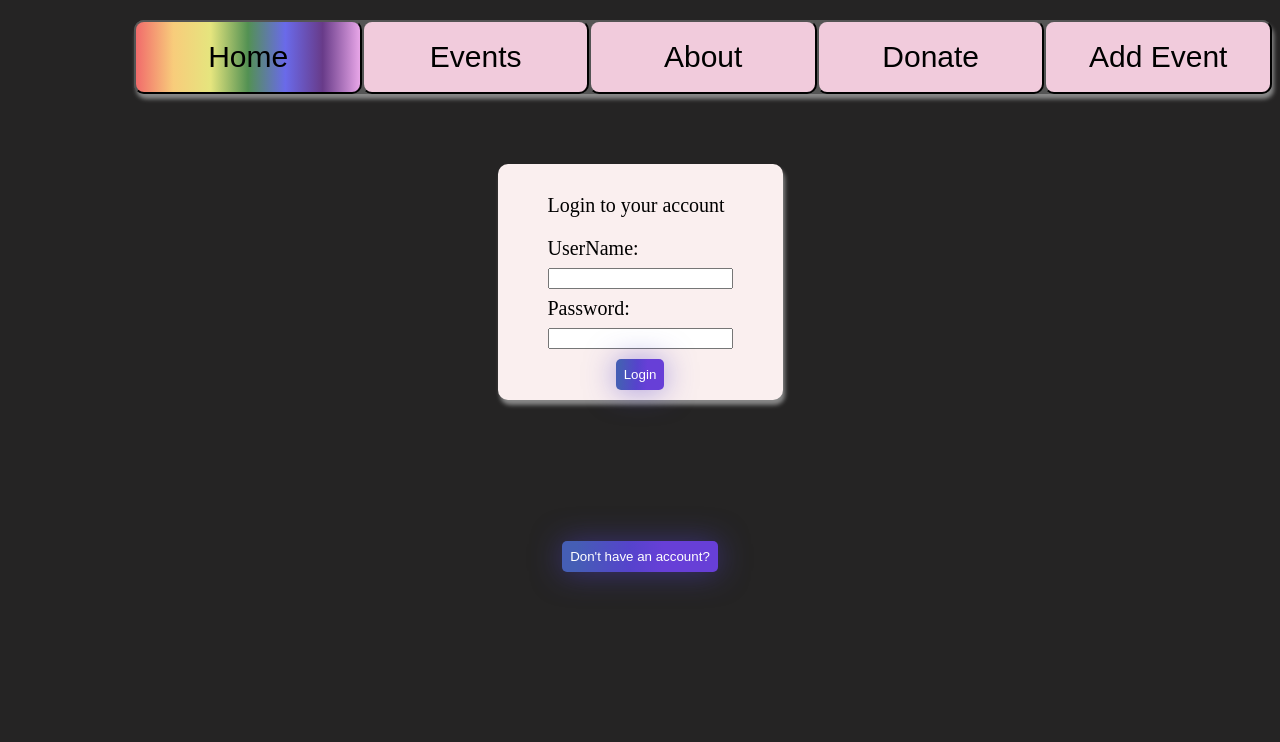
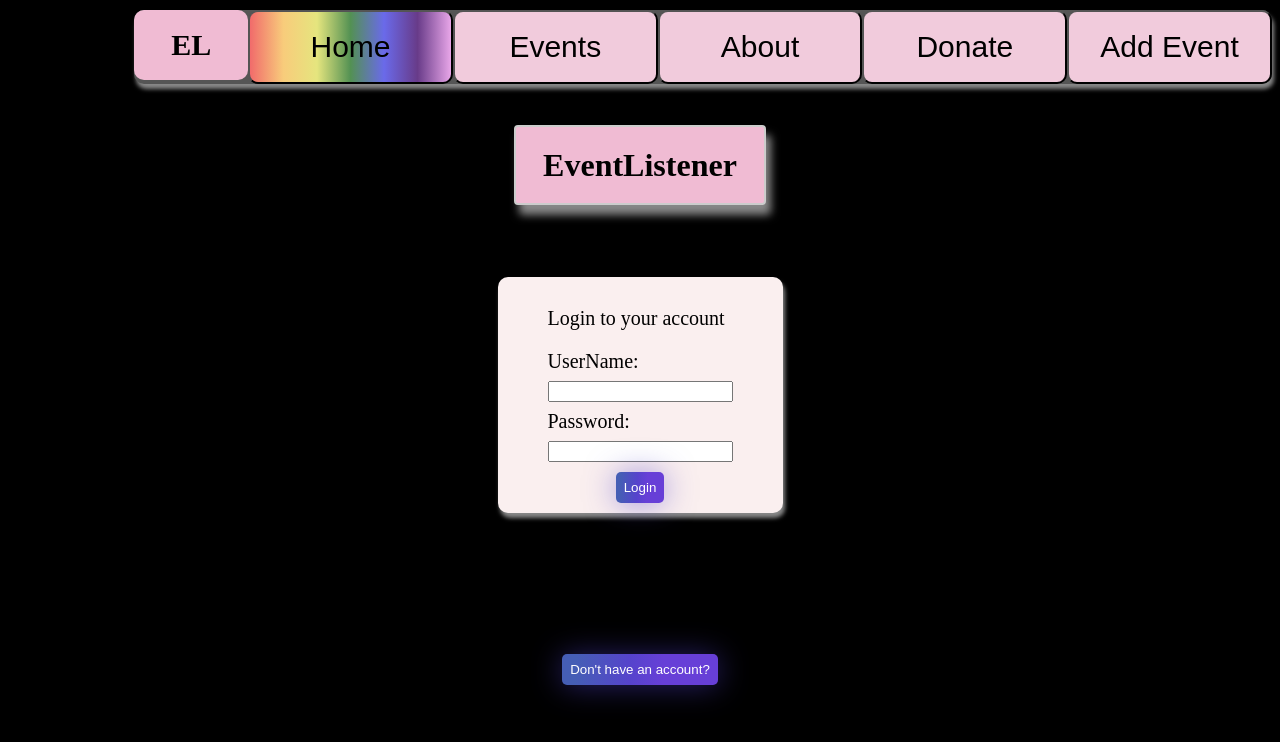
Before and after one commit to WaelAGomaa/phase-3-project-react, a React (Create React App) app in the folder my-app/: page /Home in a window 1280 px wide. Shown: the top 742 px of the page. Built offline with nearby package versions, Linux system fonts and the light colour scheme; no server answers.

Commit message:
end day 4

```diff
--- a/my-app/src/components/AddEvent.js
+++ b/my-app/src/components/AddEvent.js
@@ -86,13 +86,13 @@ function AddEvent({handleFrontEnd}){
             <label> Age range</label>
             <input onChange={handleAgeMin} type="number" placeholder="18" min="18" max="99"/>
             <input onChange={handleAgeMax} type="number" placeholder="99" max="99" min="18"/>
-            <input accept="image/png, image/jpeg .doc,.docx,application/msword,application/vnd.openxmlformats-officedocument.wordprocessingml.document" multiple onChange={handleImage} type="file"name="filename"/>
+            <input onChange={handleImage} type="url"name="filename" placeholder="Image URL"/>
         </div>
         <div id="checks">
                 <label>📻</label>
-                <input onChange={handleLiquor} type="checkbox"></input>
+                <input onChange={handleDJ} type="checkbox"></input>
                 <label>🥂</label>
-                <input onChange={handleDJ}type="checkbox"></input>
+                <input onChange={handleLiquor}type="checkbox"></input>
                 <label>🌿</label>
                 <input onChange={handleGreen}type="checkbox"></input>
                 <label>Event Date</label>
--- a/my-app/src/components/App.js
+++ b/my-app/src/components/App.js
@@ -6,9 +6,11 @@ import EventList from "./EventList";
 import Donate from "./Donate";
 import About from './About';
 import Home from "./Home";
+import DonateCard from "./DonateCard";
 
 function App() {
   const [events, setEvent] = useState([]);
+  const [donate, setDonate] = useState([]);
   const [newGoing, setNewGoing] = useState(false);
   const [user, setUser] = useState(null)
   const [isShow , setShow] = useState(false);
@@ -26,20 +28,22 @@ function handleFrontEnd(newEventObject) {
   const addNewEventObject = [...events, newEventObject]
     setEvent(addNewEventObject);
 }
+function handleFrontEndDonation(newDonationObject) {
+  const addNewDonationObject = [...donate, newDonationObject]
+    setDonate(addNewDonationObject);
+}
   return (
     <div className="App">
       <NavBar />
-      {/* <Route path="/"><Home /></Route> */}
       <Switch>
       <Route path="/Home"><Home user={user} setUser={setUser} toggleShow={toggleShow} isShow={isShow}/></Route>
       <Route path="/About"><About /></Route>
-      <Route path="/Donate"><Donate toggleShow={toggleShow} isShow={isShow}/></Route>
+      <Route path="/Donate"><Donate toggleShow={toggleShow} isShow={isShow} handleFrontEndDonation={handleFrontEndDonation} setDonate={setDonate} donate={donate}/></Route>
         <Route path="/AddEvent"><AddEvent handleFrontEnd={handleFrontEnd}/></Route>
         <Route path="/Events"><EventList events={events}
         newGoing={newGoing}
         setNewGoing={setNewGoing} user={user}
         /></Route>
-        {/* <Route path="/Events" ><Events events={events}/></Route> */}
       </Switch>
     </div>
   );
--- a/my-app/src/components/EventGoingTo.js
+++ b/my-app/src/components/EventGoingTo.js
@@ -1,10 +1,12 @@
-function EventGoingTo({name, date, description}) {
+function EventGoingTo({name, date, description, location, dj, green ,liquor}) {
     return <div>
     <li id="EventCard">
           <div>
-              {name}
-              {date}
-              {description}
+              <h1>Reminder!</h1>
+          <h1>{name}</h1>
+              <h3>📍 {location} , 📅: {date}</h3>
+              <h3>{description}</h3>
+              <p className="emoji">{liquor ? '🥂' : null }     {dj ? "📻" : null}     {green ? "🌿" : null}</p>
           </div>
         </li>
     </div>
--- a/my-app/src/components/Events.js
+++ b/my-app/src/components/Events.js
@@ -53,18 +53,20 @@ function Events({key, id, user, name, location, date, description, guestAmounts,
  let handleChange = (e)=>{
    setNum(e.target.value);
   }
-
+  function handleDelete(){
+  fetch(`http://localhost:9292/Events:${id}`, { method: 'DELETE' });
+  }
     return (
         <li id="EventCard">
           <div>
-              <img className="imageCard" src={img  || "https://upload.wikimedia.org/wikipedia/commons/b/b8/Classic_Rainbow_Flag.png"} alt="alt"/>
+              <img className="imageCard" src={img} alt="alt"/>
               <h1>{name}</h1>
               <h3>📍 {location} , 📅: {date}</h3>
               <h3>{description}</h3>
               <h3 type="text" value={num} onChange={handleChange}>Available: {num}</h3>
               <h4>Age range from: {ageMin} To: {ageMax}</h4>
-              <h3 id="emoji">{liquor ? '🥂' : null }     {dj ? "📻" : null}     {green ? "🌿" : null}</h3>
-              {user ? (              <button className="going-btn" onClick={handleClick}>{going ? "Nah" : "Going!"}</button>) : (<button className="going-btn">log in to rsvp!</button>)}
+              <h3 className="emoji">{liquor ? '🥂' : null }     {dj ? "📻" : null}     {green ? "🌿" : null}</h3>
+              {user ? ( <><button className="going-btn" onClick={handleClick}>{going ? "Not Going" : "Going!"}</button> <button onClick={handleDelete} className="block-btn">Block 🚫</button></>) : (<button className="going-btn">log in to rsvp!</button>)}
 
           </div>
         </li>
--- a/my-app/src/components/GoingToList.js
+++ b/my-app/src/components/GoingToList.js
@@ -20,6 +20,8 @@ function GoingToList({user}) {
         {goList ? (goList.map(party =>  {
             return <EventGoingTo name ={party.name}
             date={party.date} description={party.description}
+            location={party.location} dj={party.dj}
+            green={party.green} liquor={party.liquor}
             />
         })) : null}
     </div>
--- a/my-app/src/components/Login.js
+++ b/my-app/src/components/Login.js
@@ -24,6 +24,7 @@ function Login({setUser}) {
     }
 
     return<>
+    <h1 id="title">EventListener</h1>
     <form onSubmit={handleLogin} className="home">
     <p>Login to your account</p>
     <div>
--- a/my-app/src/components/NavBar.js
+++ b/my-app/src/components/NavBar.js
@@ -3,7 +3,9 @@ import {Link } from 'react-router-dom';
 function NavBar(){
 
     return (
+
         <div className="icon-bar">
+        <h1 id="el">EL</h1>
         <Link to="/Home"><button className="Rainbow">Home</button> </Link>
         <Link to="/Events"><button>Events</button> </Link>
         <Link to="/About"><button>About</button> </Link>
--- a/my-app/src/index.css
+++ b/my-app/src/index.css
@@ -1,5 +1,5 @@
 body {
-background-color: rgb(37, 36, 36);
+background-color: rgb(0, 0, 0);
 }
 
 input text {
@@ -17,20 +17,20 @@ input text {
   display: block;
   flex-direction: row;
   align-items: center;
- justify-content: center;
+  justify-content: center;
   width: 90%;
   background-color: #555;
   float:right;
   margin-left:10%;
   box-shadow: 2px 5px 4px #888888;
-  margin-top:10px;
+  /* margin-top:10px; */
   margin-bottom:20px;
   border-radius: 10px;
 }
 
 .icon-bar button {
   float: left;
-  width: 20%;
+  width: 18%;
   text-align: center;
   padding: 18px 0;
   transition: all 0.3s ease;
@@ -40,6 +40,19 @@ input text {
   border-radius: 10px;
 
 }
+.icon-bar h1{
+  float: left;
+  width: 10%;
+  text-align: center;
+  padding: 18px 0;
+  transition: all 0.3s ease;
+  color: black;
+  font-size: 30px;
+  background-color:#f0bbd3;
+  border-radius: 10px;
+  margin-top: 0px;
+  margin-bottom: 0px;
+}
 
 .icon-bar button:hover {
   background-color: rgb(250, 239, 239);
@@ -48,7 +61,23 @@ input text {
 .Rainbow {
   background-image: linear-gradient(to left, rgb(232, 166, 232), rgb(104, 59, 137), rgb(106, 106, 234), rgb(83, 145, 83), rgb(229, 229, 126), rgb(248, 204, 123), rgb(241, 107, 107));
 }
-
+/* #el{
+  text-align: center;
+  padding: 18px 0;
+  width: 10%;
+  height: 80px;
+  /* padding: 12px 20px; */
+  /* box-sizing: border-box; */
+  /* border: 2px solid #ccc; */
+  /* border-radius: 4px; */
+  /* background-color: rgb(250, 239, 239); */
+  /* resize: none; */
+  /* box-shadow: 5px 10px 8px #888888; */
+  /* font-style: bold; */
+  /* float:right; */
+  /* display: block; */
+/* margin-right: auto; */
+/* }  */
 #EventForm{
   background-color: rgb(250, 239, 239);
   padding: 20px;
@@ -84,7 +113,7 @@ input text {
   color: black;
   margin: 8px;
 }
-#EventForm input[type="file"]{
+#EventForm input[type="url"]{
   text-align: center;
   padding: 0%;
   /* margin: 8px; */
@@ -110,8 +139,8 @@ input text {
   background-color:rgb(250, 239, 239);
 }
 .imageCard {
-  height: 75px;
-  width: 75px;
+  height: 120px;
+  width: 140px;
   margin-left: auto;
   margin-right: auto;
   display: block;
@@ -209,10 +238,11 @@ input text {
   flex-shrink: 0;
   font-family: "Inter UI","SF Pro Display",-apple-system,BlinkMacSystemFont,"Segoe UI",Roboto,Oxygen,Ubuntu,Cantarell,"Open Sans","Helvetica Neue",sans-serif;
   font-size: 16px;
-  padding: 8px;
+  padding: 15px;
   margin-left: auto;
   margin-right: auto;
   display: block;
+  height: 22px;
 }
 
 .going-btn :hover {
@@ -224,6 +254,24 @@ input text {
   .going-btn {
     padding: 0 2.6rem;
   }
+}
+
+.block-btn{
+  text-align: center;
+  background-image: linear-gradient(92.88deg, #455EB5 9.16%, #5643CC 43.89%, #673FD7 64.72%);
+  border-radius: 8px;
+  border-style: none;
+  box-sizing: border-box;
+  color: #FFFFFF;
+  cursor: pointer;
+  flex-shrink: 0;
+  font-family: "Inter UI","SF Pro Display",-apple-system,BlinkMacSystemFont,"Segoe UI",Roboto,Oxygen,Ubuntu,Cantarell,"Open Sans","Helvetica Neue",sans-serif;
+  font-size: 16px;
+  /* padding: 15px; */
+  margin-left: auto;
+  /* margin-right: auto; */
+  display: block;
+  height: 38px;
 }
 
 .loginBtn{
@@ -258,7 +306,7 @@ input text {
   /* margin-top:50px; */
   text-align: center;
 }
-#emoji{
+.emoji{
   text-align: center;
   margin-top: 10px;
   margin-bottom: 25px;
@@ -344,25 +392,33 @@ input text {
   font-size: 15px;
   color: black;
   margin: 8px;
-  /* margin-right: 10%; */
-
 }
 .DonateForm input[type="number"]{
   text-align: center;
   font-size: 15px;
   color: black;
   margin: 8px;
-  /* margin-right: 10%; */
 }
 #storyBox{
   text-align: center;
-  /* padding: 20px;   */
   width: 80%;
   height: 150px;
-  /* padding: 12px 20px; */
   box-sizing: border-box;
   border: 2px solid #ccc;
   border-radius: 4px;
   background-color: #f8f8f8;
   resize: none;
 }
+#title{
+  text-align: center;
+  padding: 20px;
+  width: 20%;
+  height: 80px;
+  box-sizing: border-box;
+  border: 2px solid #ccc;
+  border-radius: 4px;
+  background-color:#f0bbd3;
+  resize: none;
+  box-shadow: 5px 10px 8px #888888;
+  font-style: bold;
+}
```
Also changed, not shown: my-app/src/components/Donate.js (+21 -5 lines).
